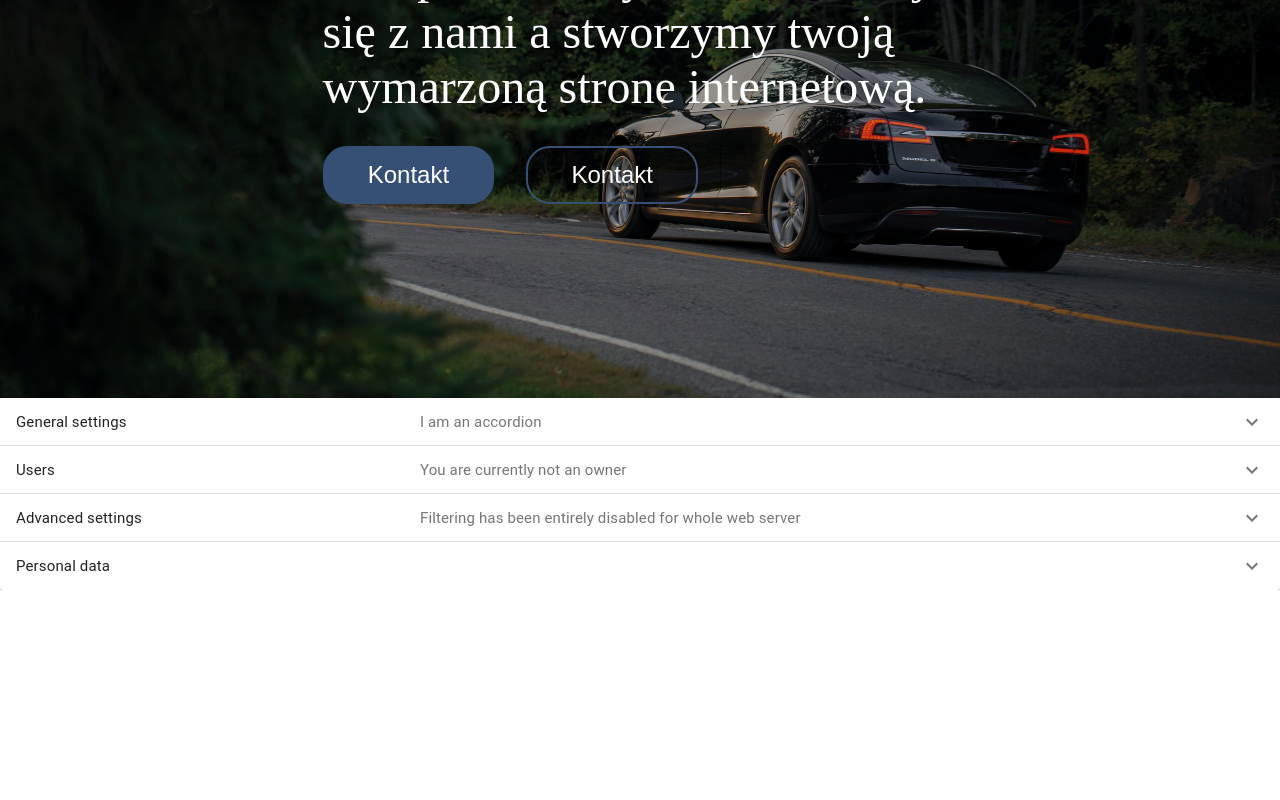
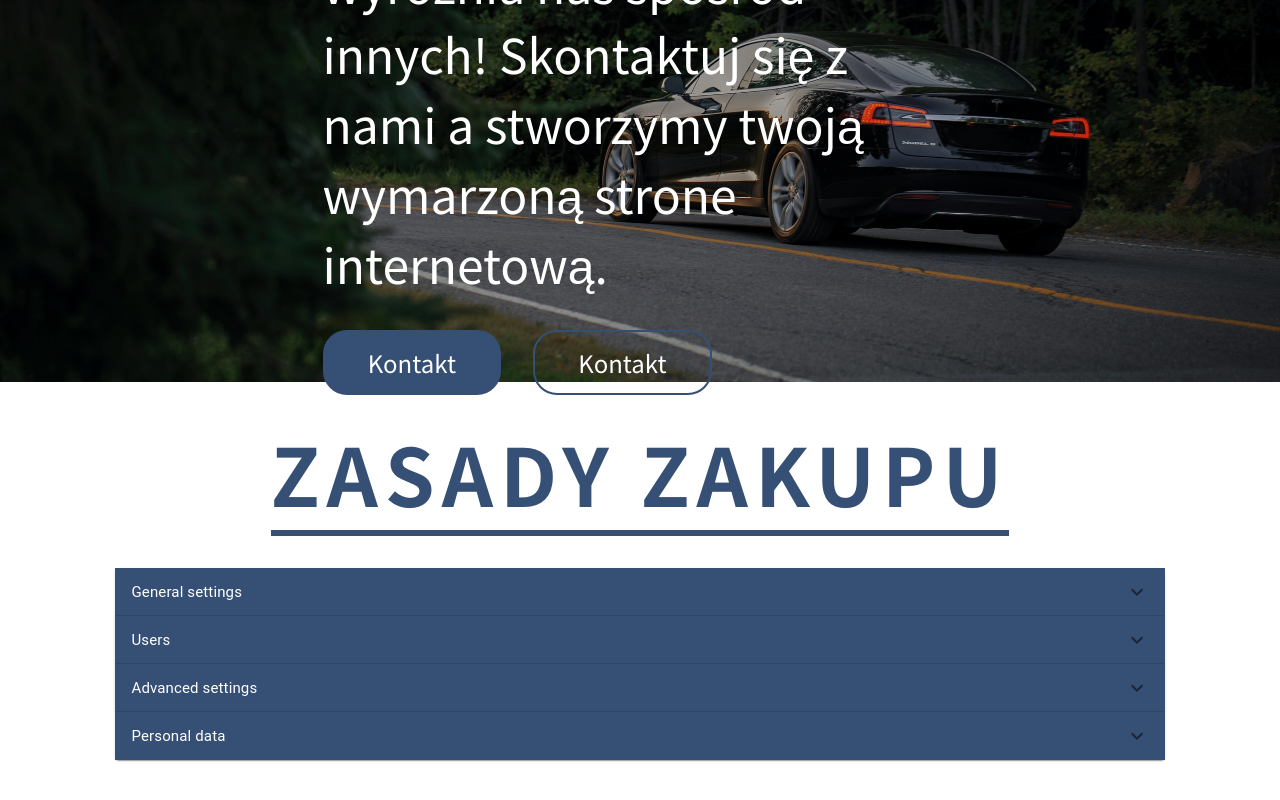
Before and after one commit to MarcinMaciej99/Strefa-Importu, a React (Create React App) app: page / in a window 1280 px wide. Shown: the part 396-1196 px from the top of the page. Before the commit the page ends 986 px from the top, so only its background shows below. Built offline with nearby package versions, Linux system fonts and the light colour scheme.

Commit message:
added style to accordian

```diff
--- a/src/App.scss
+++ b/src/App.scss
@@ -1,8 +1,10 @@
 $white: #fff;
 $base-color: #365075;
+@import url("https://fonts.googleapis.com/css2?family=Noto+Sans+HK:wght@400;500&display=swap");
 
 * {
   margin: 0;
   padding: 0;
   box-sizing: border-box;
+  font-family: "Noto Sans HK", sans-serif;
 }
--- a/src/components/Informations/Accordian.js
+++ b/src/components/Acordian/Accordian.js
@@ -5,15 +5,24 @@ import AccordionDetails from "@material-ui/core/AccordionDetails";
 import AccordionSummary from "@material-ui/core/AccordionSummary";
 import Typography from "@material-ui/core/Typography";
 import ExpandMoreIcon from "@material-ui/icons/ExpandMore";
+// import "./Accordian.scss";
 
 const useStyles = makeStyles((theme) => ({
+  test: {
+    background: "#365075",
+    color: "#fff",
+  },
+
+  test2: {
+    background: "rgba(100, 27, 227, 0.5);",
+  },
+
   root: {
     width: "100%",
   },
   heading: {
     fontSize: theme.typography.pxToRem(15),
     flexBasis: "33.33%",
-    background: "",
     flexShrink: 0,
   },
   secondaryHeading: {
@@ -37,16 +46,14 @@ export default function Accordian() {
         onChange={handleChange("panel1")}
       >
         <AccordionSummary
+          className={classes.test}
           expandIcon={<ExpandMoreIcon />}
           aria-controls="panel1bh-content"
           id="panel1bh-header"
         >
           <Typography className={classes.heading}>General settings</Typography>
-          <Typography className={classes.secondaryHeading}>
-            I am an accordion
-          </Typography>
         </AccordionSummary>
-        <AccordionDetails>
+        <AccordionDetails className={classes.test}>
           <Typography>
             Nulla facilisi. Phasellus sollicitudin nulla et quam mattis feugiat.
             Aliquam eget maximus est, id dignissim quam.
@@ -58,16 +65,14 @@ export default function Accordian() {
         onChange={handleChange("panel2")}
       >
         <AccordionSummary
+          className={classes.test}
           expandIcon={<ExpandMoreIcon />}
           aria-controls="panel2bh-content"
           id="panel2bh-header"
         >
           <Typography className={classes.heading}>Users</Typography>
-          <Typography className={classes.secondaryHeading}>
-            You are currently not an owner
-          </Typography>
         </AccordionSummary>
-        <AccordionDetails>
+        <AccordionDetails className={classes.test}>
           <Typography>
             Donec placerat, lectus sed mattis semper, neque lectus feugiat
             lectus, varius pulvinar diam eros in elit. Pellentesque convallis
@@ -80,16 +85,14 @@ export default function Accordian() {
         onChange={handleChange("panel3")}
       >
         <AccordionSummary
+          className={classes.test}
           expandIcon={<ExpandMoreIcon />}
           aria-controls="panel3bh-content"
           id="panel3bh-header"
         >
           <Typography className={classes.heading}>Advanced settings</Typography>
-          <Typography className={classes.secondaryHeading}>
-            Filtering has been entirely disabled for whole web server
-          </Typography>
         </AccordionSummary>
-        <AccordionDetails>
+        <AccordionDetails className={classes.test}>
           <Typography>
             Nunc vitae orci ultricies, auctor nunc in, volutpat nisl. Integer
             sit amet egestas eros, vitae egestas augue. Duis vel est augue.
@@ -101,13 +104,14 @@ export default function Accordian() {
         onChange={handleChange("panel4")}
       >
         <AccordionSummary
+          className={classes.test}
           expandIcon={<ExpandMoreIcon />}
           aria-controls="panel4bh-content"
           id="panel4bh-header"
         >
           <Typography className={classes.heading}>Personal data</Typography>
         </AccordionSummary>
-        <AccordionDetails>
+        <AccordionDetails className={classes.test}>
           <Typography>
             Nunc vitae orci ultricies, auctor nunc in, volutpat nisl. Integer
             sit amet egestas eros, vitae egestas augue. Duis vel est augue.
--- a/src/components/Header/Header.js
+++ b/src/components/Header/Header.js
@@ -5,14 +5,15 @@ import React, { useState } from "react";
 import "./Header.scss";
 // import hamburger from "../images/bars-solid.svg"
 import logo from "../../images/logo.png";
+import logo2 from "../../images/logo2.png";
 
-export const Header = () => {
+const Header = () => {
   const [open, setOpen] = useState(false);
   return (
     <header>
       <div className="header">
         <div className="header__links">
-          <img src={logo} alt="" className="header__logo" />
+          <img src={logo2} alt="" className="header__logo" />
           <div className="header__clickable-links">
             <div className="header__clickable-links--calculator">
               Kalkulator
@@ -26,3 +27,5 @@ export const Header = () => {
     </header>
   );
 };
+
+export default Header;
--- a/src/components/Header/Header.scss
+++ b/src/components/Header/Header.scss
@@ -14,7 +14,7 @@ header {
   }
 
   &__logo {
-    width: 8%;
+    width: 15%;
   }
 
   &__clickable-links {
@@ -26,7 +26,7 @@ header {
       background: $base-color;
       font-size: 1.4rem;
       color: $white;
-      padding: 1rem;
+      padding: 1rem 2rem;
       border-radius: 20px;
     }
 
--- /dev/null
+++ b/src/components/Informations/Informations.js
@@ -0,0 +1,18 @@
+import React from "react";
+import Accordian from "../Acordian/Accordian";
+import "./Informations.scss";
+
+function Informations() {
+  return (
+    <div className="informations">
+      <div className="informations__rules">
+        <div className="informations__rule">Zasady Zakupu</div>
+        <div className="informations__accordian">
+          <Accordian />
+        </div>
+      </div>
+    </div>
+  );
+}
+
+export default Informations;
--- /dev/null
+++ b/src/components/Informations/Informations.scss
@@ -0,0 +1,29 @@
+@import "../../App.scss";
+
+.informations {
+  background: $white;
+
+  &__rule {
+    text-transform: uppercase;
+    letter-spacing: 7px;
+    font-size: 5rem;
+    color: $base-color;
+    font-weight: bold;
+    margin: 2rem 0;
+    border-bottom: 6px solid $base-color;
+  }
+
+  &__rules {
+    margin: 0 auto;
+    display: flex;
+    flex-direction: column;
+    align-items: center;
+    justify-content: center;
+  }
+
+  &__accordian {
+    display: flex;
+    justify-content: center;
+    margin-bottom: 8rem;
+  }
+}
--- a/src/components/MainSection/MainSection.js
+++ b/src/components/MainSection/MainSection.js
@@ -3,7 +3,7 @@ import React, { useEffect } from "react";
 import "./MainSection.scss";
 // import lottie from "lottie-web";
 
-export const MainSection = () => {
+const MainSection = () => {
   let animationContainer = React.createRef();
 
   // useEffect(() => {
@@ -43,4 +43,4 @@ export const MainSection = () => {
   );
 };
 
-// export default MainSection;
+export default MainSection;
--- /dev/null
+++ b/src/components/index.js
@@ -0,0 +1,3 @@
+export { default as Informations } from "./Informations/Informations";
+export { default as Header } from "./Header/Header";
+export { default as MainSection } from "./MainSection/MainSection";
```
Also changed, not shown: src/App.js (+4 -3 lines), src/components/Informations/Accordian.scss (deleted), src/images/logo2.png (added).
